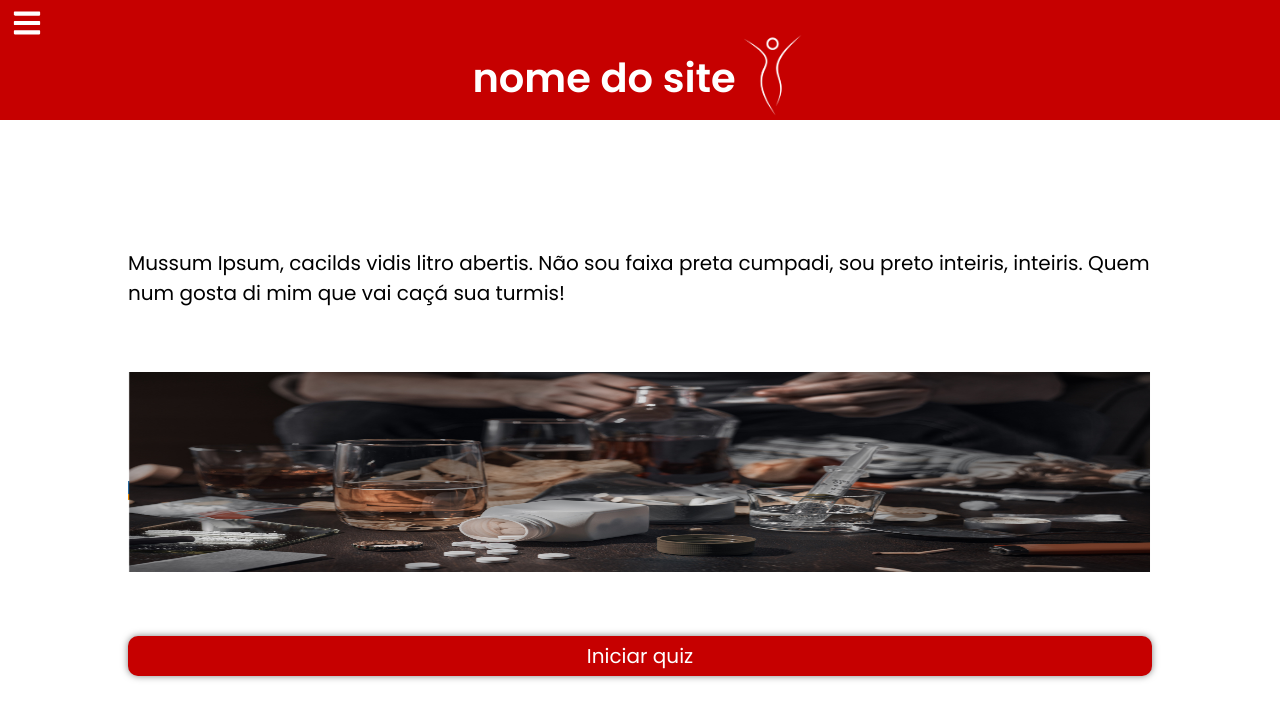
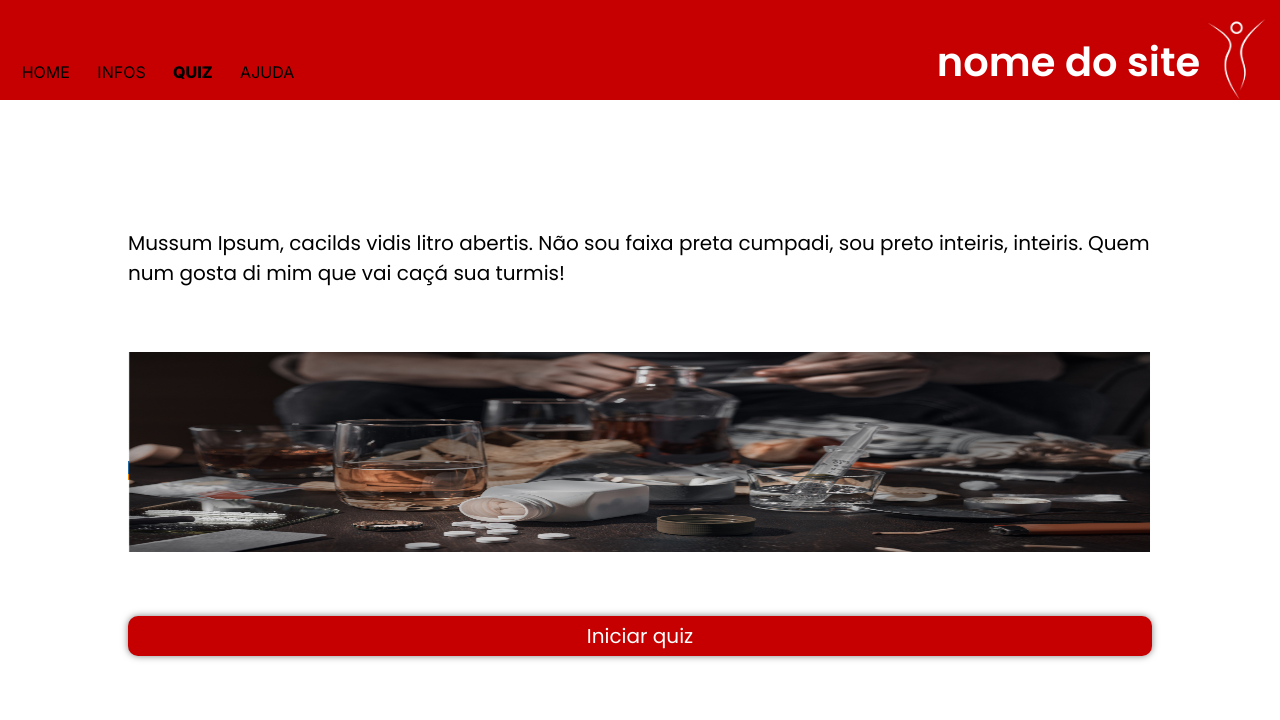
Before and after one commit to ymatzz/projeto-web-mobile, a Next.js app: page /quiz in a window 1280 px wide. Shown: the top 720 px of the page. Built offline with nearby package versions, Linux system fonts and the light colour scheme.

Commit message:
correções no header para desktop

```diff
--- a/src/components/Header/index.jsx
+++ b/src/components/Header/index.jsx
@@ -7,11 +7,13 @@ import Link from 'next/link';
 import { FaTimes, FaBars, FaGamepad, FaQuestion } from 'react-icons/fa';
 import { TiHome } from "react-icons/ti";
 import { LuHeartHandshake } from "react-icons/lu";
+import { useRouter, usePathname } from 'next/navigation';
 
 export default function Header() {
     const [siderBar, setSideBar] = useState(false);
     const showSideBar = () => setSideBar(!siderBar);
     const [windowWidth, setWindowWidth] = useState(window.innerWidth);
+    const rotaLink = usePathname();
 
     const updateWindowWidth = () => {
         setWindowWidth(window.innerWidth);
@@ -27,35 +29,43 @@ export default function Header() {
         };
     }, []);
 
+    const isActive = (path) => {
+        return rotaLink == path ? 'linkAtivo' : 'link';
+    };
+
     return (
         <>
-        { windowWidth > 600 ? (
+            {windowWidth > 600 ? (
                 <Container>
                     <NavHeader>
                         <ContentContainer>
-                        <FaBars onClick={showSideBar} className='icon' />
+                            <div className='links'>
+                                <Link href="/" className={isActive('/')}>HOME</Link>
+                                <Link href="/curiosidades" className={isActive('/curiosidades')}>INFOS</Link>
+                                <Link href="/quiz" className={isActive('/quiz')}>QUIZ</Link>
+                                <Link href="/ajuda" className={isActive('/ajuda')}>AJUDA</Link>
+                            </div>
                             <div className='titulo'>
                                 <h2>nome do site</h2>
                                 <img src="corpo.png" />
                             </div>
                         </ContentContainer>
-                    {siderBar && <Sidebar active={setSideBar} />}
                     </NavHeader>
                 </Container>
             ) : (
                 <Container>
                     <NavHeader>
-                    <Link href="/" style={{"text-decoration": "none"}}>
+                        <Link href="/" style={{ "text-decoration": "none" }}>
                             <SidebarItem text={'HOME'} Icon={<TiHome />} />
                         </Link>
-                    <Link href="/curiosidades" style={{"text-decoration": "none"}}>
+                        <Link href="/curiosidades" style={{ "text-decoration": "none" }}>
                             <SidebarItem text={'INFOS'} Icon={<FaQuestion />} />
                         </Link>
-                    <Link href="/quiz" style={{"text-decoration": "none"}}>
+                        <Link href="/quiz" style={{ "text-decoration": "none" }}>
                             <SidebarItem text={'QUIZ'} Icon={<FaGamepad />} />
                         </Link>
-                    <Link href="/ajuda" style={{"text-decoration": "none"}}>
-                        <SidebarItem text={'AJUDA'} Icon={<LuHeartHandshake   />} />
+                        <Link href="/ajuda" style={{ "text-decoration": "none" }}>
+                            <SidebarItem text={'AJUDA'} Icon={<LuHeartHandshake />} />
                         </Link>
                     </NavHeader>
                 </Container>
--- a/src/components/Header/style.js
+++ b/src/components/Header/style.js
@@ -5,7 +5,7 @@ export const Container = styled.div`
     min-height: 120px;
     background-color: #C60000;
     @media screen and (min-width: 600px){
-        min-height: 120px;
+        min-height: 100px;
     }
     width: 100%;
     display: flex;
@@ -29,21 +29,10 @@ export const ContentContainer = styled.div`
     width: 100%;
     height: 100%;
     display: flex;
-    flex-direction: column;
-    gap: 35%;
+    justify-content: space-between;
+    align-items: end;
     @media screen and (min-width: 600px){
         gap: 10px;
-    }
-    .icon {
-        color: white;
-        @media screen and (min-width: 600px){
-            min-width: 30px;
-            min-height: 30px;
-        }
-        width: 30px;
-        height: 30px;
-        margin-left: 4px;
-        cursor: pointer;
     }
     img{
         background-size: cover;
@@ -71,4 +60,23 @@ export const ContentContainer = styled.div`
             color: white;
         }
     }
+
+    .links{
+        margin-bottom: 10px;
+        display: flex;
+        min-width: 300px;
+        justify-content: space-around;
+    }
+
+    .link{
+        text-decoration: none;
+        color: black;
+        font-weight: 400;
+    }
+
+    .linkAtivo{
+        text-decoration: none;
+        color: black;
+        font-weight: 800;
+    }
 `
```
Lines whose indentation alone changed are shown as unchanged.
